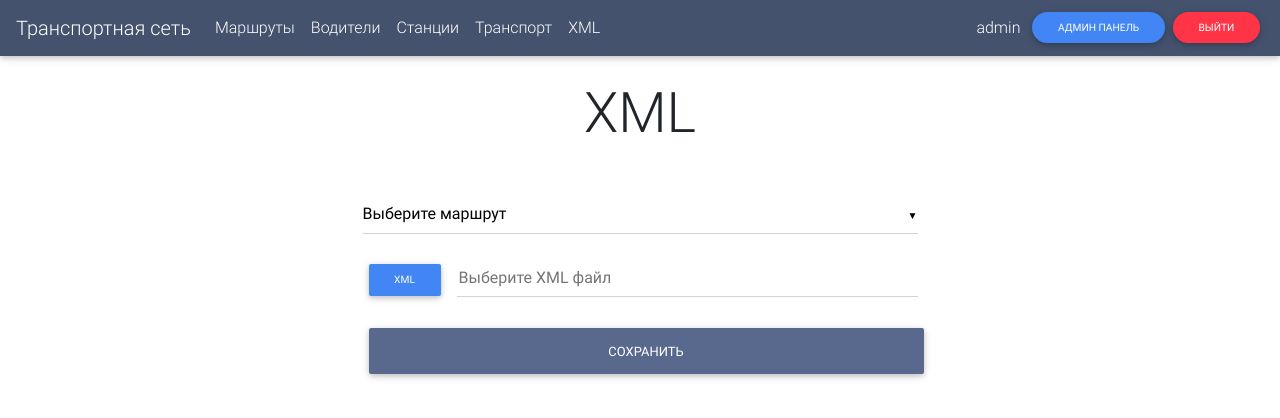
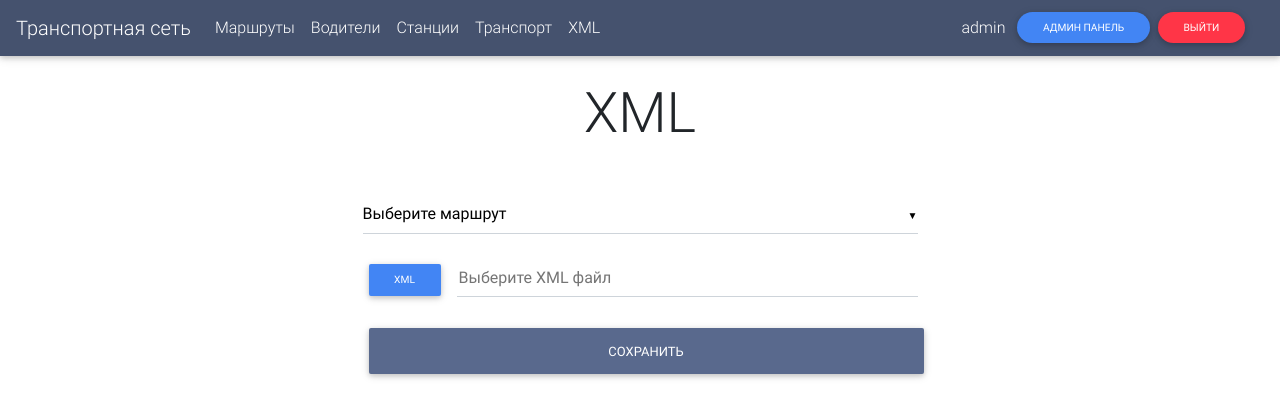
Before and after one commit to ltropin/lab5web, a Django app: page /xml/ in a window 1280 px wide. Shown: the top 418 px of the page. Run offline with Django 3.2, Linux system fonts and the light colour scheme; a user stored in the database is signed in; data comes from the database, SQL or seed files in the repository; both versions use the stored data as it was after the commit; some libraries are stand-ins or nearby versions.

Commit message:
fix layout

```diff
--- a/backend/templates/layouts/main_layout.html
+++ b/backend/templates/layouts/main_layout.html
@@ -54,7 +54,7 @@
         {% endif %}
         <!-- Left -->
         <!-- Right -->
-        <ul class="navbar-nav d-flex justify-content-end">
+        <ul class="container-fluid navbar-nav d-flex justify-content-end float-left">
             {% if user.is_anonymous %}
                 <li class="nav-item">
                     <a class="btn btn-primary btn-rounded btn-sm m-1" href="{{ fullurl }}/signin" role="button">Войти</a>
```
Also changed, not shown: db.sqlite3.
